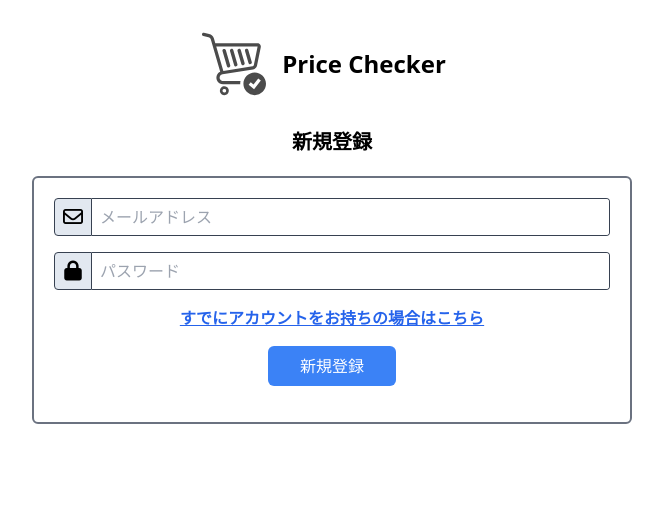
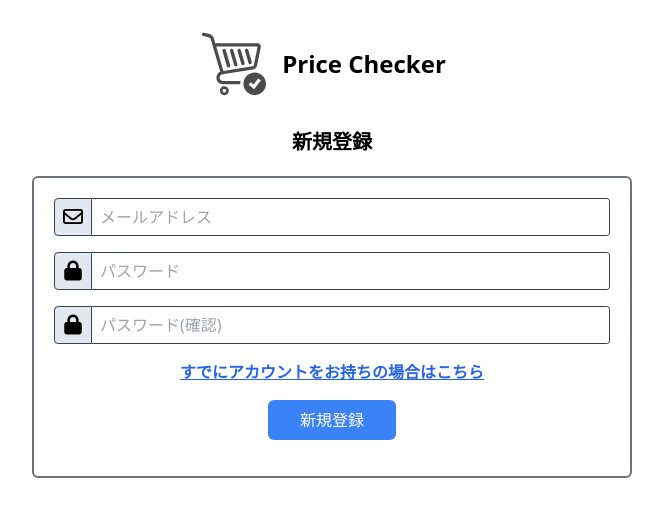
Before and after one commit to junt1458/price_checker_frontend, a Next.js app: page /signup in a window 1280 px wide. Shown: the top 516 px of the page, without its empty margins (308-971 px from the left). Built offline with nearby package versions, Linux system fonts and the light colour scheme.

Commit message:
登録時のパスワード確認

```diff
--- a/src/pages/signup.tsx
+++ b/src/pages/signup.tsx
@@ -12,6 +12,7 @@ const SignupPage: NextPage = () => {
   const [isLoggingIn, setLoggingIn] = useState(false);
   const [emailError, setEmailError] = useState('');
   const [passError, setPassError] = useState('');
+  const [passError2, setPassError2] = useState('');
   const [signupError, setSignupError] = useState('');
 
   useRequireNoLogin();
@@ -41,6 +42,21 @@ const SignupPage: NextPage = () => {
     setPassError('');
   };
 
+  const handleChangePassword2 = (e: ChangeEvent<HTMLInputElement>) => {
+    const text = e.target.value;
+    if (text == '') {
+      setPassError2('入力されていません。');
+      return;
+    }
+
+    if (text != (document.getElementById('pass') as HTMLInputElement).value) {
+      setPassError2('入力値が一致しません。');
+      return;
+    }
+
+    setPassError2('');
+  };
+
   const handleSignup = () => {
     setSignupError('');
 
@@ -52,6 +68,11 @@ const SignupPage: NextPage = () => {
       pass == ''
     ) {
       setSignupError('未入力の項目があります。');
+      return;
+    }
+
+    if (pass != (document.getElementById('pass2') as HTMLInputElement).value) {
+      setSignupError('パスワードが一致しません。');
       return;
     }
 
@@ -136,6 +157,20 @@ const SignupPage: NextPage = () => {
         </div>
         <div className='mb-4 pl-[38px] text-red-600'>{passError}</div>
 
+        <div className='mt-4 flex'>
+          <i className='fa fa-lock w-[38px] rounded-l border border-gray-700 bg-slate-200 px-2 py-1 text-center text-xl' />
+          <div className='block flex-1 overflow-hidden rounded-r border-r border-t border-b border-gray-700 bg-cyan-100'>
+            <input
+              id='pass2'
+              type='password'
+              className='h-full w-full px-2'
+              placeholder='パスワード(確認)'
+              onChange={handleChangePassword2}
+            ></input>
+          </div>
+        </div>
+        <div className='mb-4 pl-[38px] text-red-600'>{passError2}</div>
+
         <span className='block text-center font-bold text-blue-600 underline hover:text-blue-700'>
           <Link href='/login'>すでにアカウントをお持ちの場合はこちら</Link>
         </span>
```
